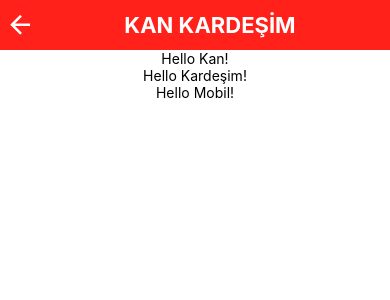
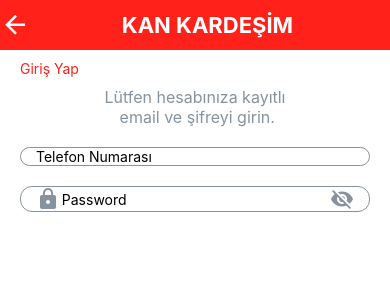
Before and after one commit to oguzhanabalta/kanKardesim-mobile-app, a React Native app in the folder kankardesim/: screen / in a window 390 px wide. Shown: the top 300 px of the page. Built offline with nearby package versions, Linux system fonts and the light colour scheme.

Commit message:
SignInScreen devam edildi.

```diff
--- a/kankardesim/App.js
+++ b/kankardesim/App.js
@@ -1,19 +1,12 @@
 import React from 'react';
 import { Text, View, StyleSheet, StatusBar } from 'react-native';
-import Header from './src/Components/Header';
-import { colors,parameters } from './src/Global/styles';
+import { colors, parameters } from './src/Global/styles';
+import SignInScreen from './src/Screens/authScreens/SignInScreen';
 
-
-const styles = StyleSheet.create({
-  container: {
-    flex: 1,
-    alignItems: "center"
-  }
-});
 
 const Greeting = (props) => {
   return (
-    <View style={styles.center}>
+    <View style={styles.container}>
       <Text>Hello {props.name}!</Text>
     </View>
   );
@@ -26,14 +19,17 @@ const App = () => {
         barStyle="light-content"
         backgroundColor= {colors.statusBar}
       />
-      <Header title="KAN KARDEŞİM"/>
-      <Greeting name='Kan' />
-      <Greeting name='Kardeşim' />
-      <Greeting name='Mobil' />
+      <SignInScreen/>
+
     </View>
   );
 }
 
+const styles = StyleSheet.create({
+  container: {
+    flex: 1,
+  }
+});
 
 
 export default App;
--- a/kankardesim/src/Components/Header.js
+++ b/kankardesim/src/Components/Header.js
@@ -3,13 +3,13 @@ import { View, Text, StyleSheet, Dimensions } from 'react-native';
 import { colors, parameters } from '../Global/styles';
 import { Icon } from 'react-native-elements/dist/icons/Icon';
 
-export default function Header({title}){
+export default function Header({title,type}){
     return(
         <View style = {styles.header}>
-            <View  style= {styles.backButton}>
+            <View>
                 <Icon
                     type="material-community"
-                    name="arrow-left"
+                    name={type}
                     color={colors.headerText}
                     size={30}
                     onPress={()=>{}}
@@ -19,8 +19,9 @@ export default function Header({title}){
                 <Text style={styles.headerText}>{title}</Text>
             </View>
             <View>
-                <Text></Text>
+
             </View>
+
         </View>
     )
 };
--- a/kankardesim/src/Global/styles.js
+++ b/kankardesim/src/Global/styles.js
@@ -15,3 +15,12 @@ export const parameters = {
     headerHeight: 50,
     headerWidth: "100%"
 }
+
+export const title = {
+    color: "#ff211a",
+    titleText: 20,
+    titleFont: "bold",
+
+
+
+}
--- /dev/null
+++ b/kankardesim/src/Screens/authScreens/SignInScreen.js
@@ -0,0 +1,99 @@
+import React, {useState, useRef} from 'react';
+import { View, Text, StyleSheet, Dimensions, TextInput } from 'react-native';
+import { colors,parameters, title } from '../../Global/styles';
+import Header from '../../Components/Header';
+import * as Animatable from 'react-native-animatable';
+import { Icon } from 'react-native-elements';
+
+
+export default function SignInScreen () {
+
+    const[textInput2Fossued, setTextInput2Fossued]= useState(false)
+
+    const textInput1 = useRef(1)
+    const textInput2 = useRef(2)
+
+
+
+    return(
+        <View style= {styles.container}>
+          <Header title="KAN KARDEŞİM" type="arrow-left"/>
+          <View style={{marginLeft:20, marginTop:10}}>
+              <Text style={title}>Giriş Yap</Text>
+          </View>
+          <View style={{alignItems:"center",marginTop:10}}>
+              <Text style={styles.text1}>Lütfen hesabınıza kayıtlı</Text>
+              <Text style={styles.text1}> email ve şifreyi girin.</Text>
+          </View>
+          <View style={{marginTop:20}}>
+              <View>
+                  <TextInput
+                    style={styles.textInput1}
+                    placeholder="Telefon Numarası"
+                    ref={textInput1}
+                  />
+              </View>
+              <View style={styles.textInput2}>
+                <Animatable.View>
+                    <Icon
+                        name="lock"
+                        iconStyle={{color:colors.grey3}}
+                        type="material"
+                    />
+                </Animatable.View>
+                    <TextInput
+                        style={{width:"80%"}}
+                        placeholder="Password"
+                        ref={textInput2}
+                        onFocus={()=>{
+                            setTextInput2Fossued(false)
+                        }}
+                        onBlur={()=>{
+                            setTextInput2Fossued(true)
+                        }}
+                    />
+                <Animatable.View animation = {textInput2Fossued ? "" : "fadeInLeft"} duration={400}>
+                    <Icon
+                        name="visibility-off"
+                        iconStyle={{color:colors.grey3}}
+                        type="material"
+                        style={{marginRight:15}}
+                    />
+                </Animatable.View>
+              </View>
+          </View>
+        </View>
+    )
+}
+
+const styles = StyleSheet.create({
+    container: {
+        flex:1
+    },
+    text1:{
+        color:colors.grey3,
+        fontSize:16,
+    },
+
+    textInput1:{
+        borderWidth:1,
+        borderColor:"#86939e",
+        marginHorizontal:20,
+        borderRadius:12,
+        marginBottom:20,
+        paddingLeft:15,
+    },
+    textInput2:{
+        borderWidth:1,
+        borderColor:"#86939e",
+        marginHorizontal:20,
+        borderRadius:12,
+        marginBottom:20,
+        flexDirection:"row",
+        justifyContent:"space-between",
+        alignContent:"center",
+        alignItems:"center",
+        paddingLeft:15,
+    },
+
+})
```
